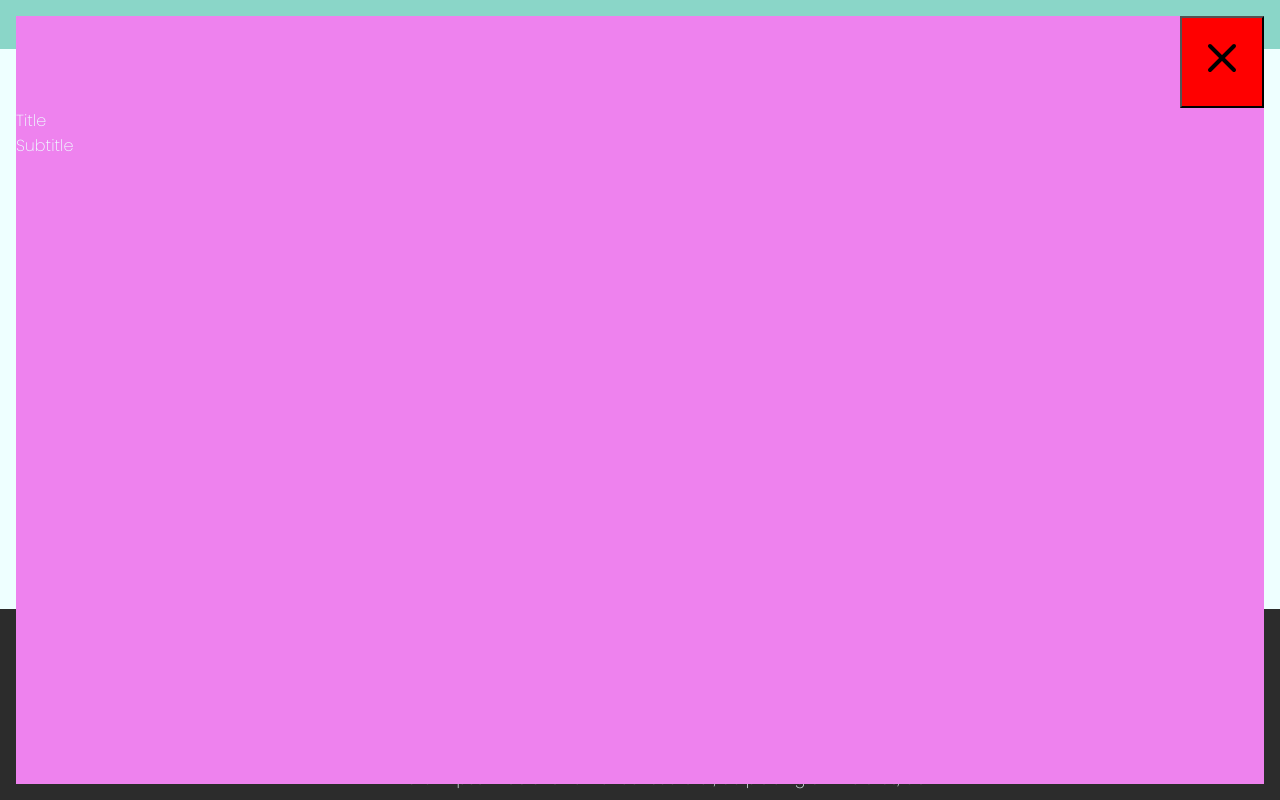
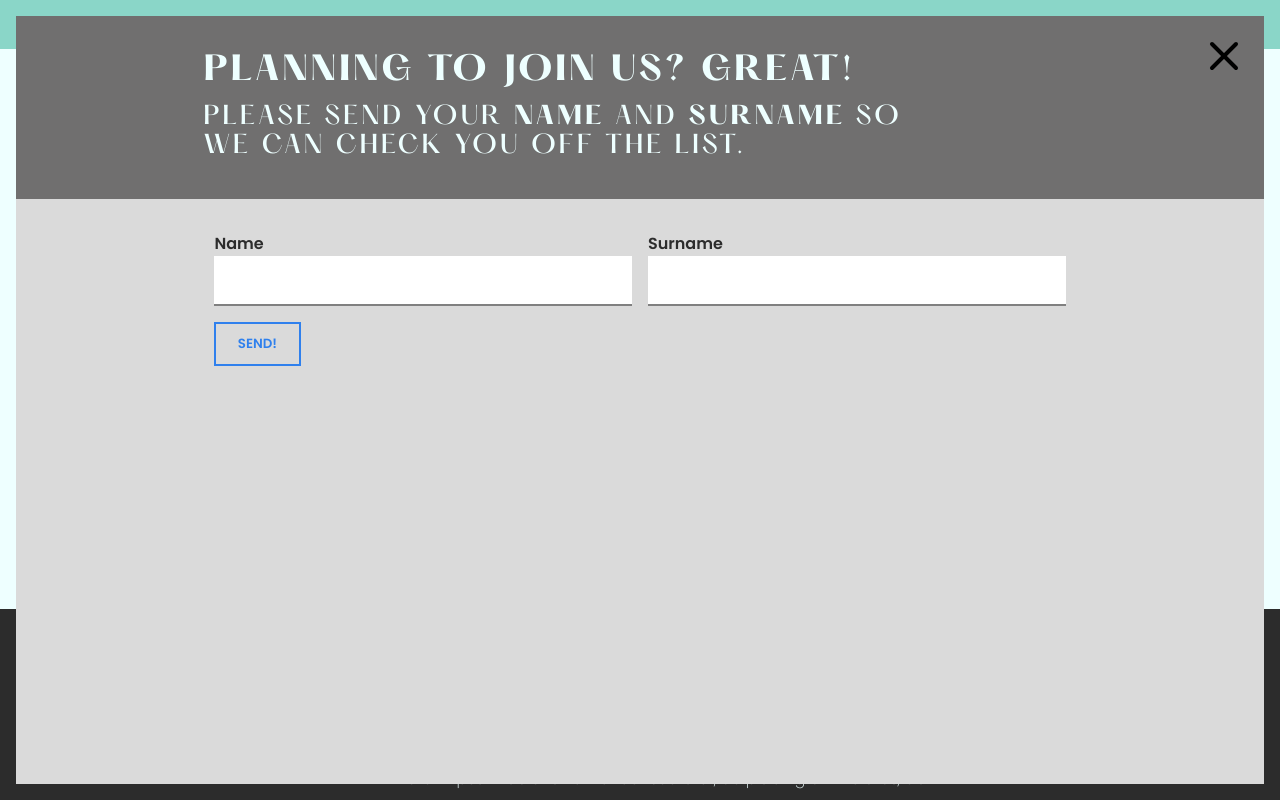
Before and after one commit to jamesgrubb/weddingnineteen, a Next.js app: page / in a window 1280 px wide. Both pictures are taken after a click on the button "ACCEPT". Shown: the part 751-1551 px from the top of the page. Built offline with nearby package versions, Linux system fonts and the light colour scheme.

Commit message:
Accept form

```diff
--- a/components/Accepted/index.js
+++ b/components/Accepted/index.js
@@ -1,8 +1,62 @@
+import styles from '/styles/accept.module.scss';
+
 const Accepted = () => {
+	const handleFormSubmit = (e) => {
+		console.log(e);
+	};
+
 	return (
-		<div className='modal__content'>
-			<p className='modal__title'>Title</p>
-			<div className={'modal__subtitle'}>Subtitle</div>
+		<div className={styles.content}>
+			<div className={styles.content__text}>
+				<div className={styles.content__title}>
+					<h1>Planning to join us? Great!</h1>
+				</div>
+				<div className={styles.content__subtitle}>
+					<h2>
+						Please send your <strong>Name</strong> and{' '}
+						<strong>Surname</strong> so we can check you off the
+						list.{' '}
+					</h2>
+				</div>
+			</div>
+			<form
+				autocomplete='on'
+				onSubmit={handleFormSubmit}
+				className={styles.content__form}>
+				<div className={styles.content__formItems}>
+					<div className={styles.content__formItem}>
+						<label className={styles.label} for='name'>
+							Name
+						</label>
+						<input
+							autocomplete='given-name'
+							required
+							className={styles.input}
+							type='text'
+							name='name'
+							id='name'
+						/>
+					</div>
+					<div className={styles.content__formItem}>
+						<label className={styles.label} for='surname'>
+							Surname
+						</label>
+						<input
+							className={styles.input}
+							required
+							aria-required
+							autocomplete='family-name'
+							aria-required
+							type='text'
+							name='surname'
+							id='surname'
+						/>
+					</div>
+				</div>
+				<div className={styles.content__formBtn}>
+					<button className='btn btn--primary'>Send!</button>
+				</div>
+			</form>
 		</div>
 	);
 };
--- a/pages/_document.js
+++ b/pages/_document.js
@@ -1,10 +1,10 @@
 import Document, { Html, Head, Main, NextScript } from 'next/document';
 
 class MainDocument extends Document {
-	static async getInitialProps(ctx) {
-		const initialProps = await Document.getInitialProps(ctx);
-		return { ...initialProps };
-	}
+	// static async getInitialProps(ctx) {
+	// 	const initialProps = await Document.getInitialProps(ctx);
+	// 	return { ...initialProps };
+	// }
 
 	render() {
 		return (
--- a/styles/_modal.scss
+++ b/styles/_modal.scss
@@ -2,15 +2,19 @@
 	position: fixed;
 	z-index: 1000;
 	inset: 1rem;
-	background-color: violet;
+	background-color: var(--color-brand-light);
 	display: flex;
 	flex-direction: column;
 	&__header {
+		position: absolute;
+		z-index: 1;
 		width: 100%;
 		display: flex;
 		justify-content: flex-end;
 	}
 	&__btn {
-		background-color: red;
+		background-color: transparent;
+		appearance: none;
+		border: none;
 	}
 }
--- /dev/null
+++ b/styles/accept.module.scss
@@ -0,0 +1,162 @@
+@import 'theme';
+.content {
+	overflow-y: auto;
+	background-color: var(--color-gray-light);
+	display: flex;
+	// min-height: 100%;
+	flex-direction: column;
+	align-items: center;
+	--min-height: auto;
+	--display: flex;
+	--padding-block: 2rem;
+	--padding-inline: 0.2rem;
+	--line-height: 1.2;
+	--direction: column;
+	--font-weight: normal;
+	--width: 95%;
+	@media (min-width: 50ch) {
+		--min-height: 40%;
+		--width: 70%;
+		--padding-block: 2rem;
+		--padding-inline: 1rem;
+		--justify-content: center;
+	}
+	&:before {
+		content: '';
+		display: block;
+		position: fixed;
+		inset: 0rem;
+		background-color: #000;
+		top: calc(var(--inset) * -1);
+		left: calc(var(--inset) * -1);
+		opacity: 0.8;
+		z-index: -1;
+	}
+	&__text {
+		padding-block: 4rem;
+		background-color: map-get($colors, gray);
+		display: var(--display);
+		flex-direction: var(--direction, column);
+		gap: 0.8rem;
+		min-height: var(--min-height, auto);
+		height: auto;
+		justify-content: center;
+		align-items: flex-start;
+		width: 100%;
+	}
+	&__title {
+		margin: 0 auto;
+		width: var(--width);
+		line-height: var(--line-height);
+		font-weight: var(--font-weight, normal);
+		font-size: 2rem;
+		text-transform: uppercase;
+		& h1 {
+			max-width: 50ch;
+			font-size: inherit;
+			line-height: inherit;
+		}
+	}
+	&__subtitle {
+		margin: 0 auto;
+		width: var(--width);
+		& h2 {
+			max-width: 35ch;
+			font-weight: var(--font-weight, normal);
+			font-size: 1.5rem;
+		}
+	}
+
+	&__form {
+		padding: var(--padding-block) var(--padding-inline);
+		background: var(--color-gray-light);
+		height: 100%;
+		width: 100%;
+		display: flex;
+		gap: 1rem;
+		flex-direction: column;
+		--direction: column;
+		@media (min-width: 90ch) {
+			--direction: row;
+		}
+	}
+	&__formItems {
+		width: var(--width);
+		margin: 0 auto;
+		display: flex;
+		flex-wrap: wrap;
+		flex-direction: var(--direction);
+		gap: 1rem;
+	}
+	&__formItem {
+		display: flex;
+		flex-direction: column;
+		flex: 1;
+		flex-wrap: wrap;
+	}
+	&__formBtn {
+		width: var(--width);
+		margin: 0 auto;
+		display: flex;
+	}
+}
+
+.serif {
+	font-family: 'Playfair Display', serif;
+}
+.sans {
+	font-family: 'Poppins', sans-serif;
+	font-weight: 300;
+}
+
+.label {
+	font-size: inherit;
+	color: map-get($colors, gray-dark);
+	font-weight: 700;
+}
+
+.input[type='text'] {
+	padding-inline: 0.4rem;
+	padding-block: 0.6rem;
+	font-family: inherit;
+	line-height: 1;
+	color: inherit;
+	appearance: none;
+	border: none;
+	border-bottom: 2px solid gray;
+	max-width: 100%;
+	color: map-get($colors, gray-dark);
+	font-weight: 700;
+	font-size: 1.2rem;
+
+	&:focus {
+		outline: 2px solid var(--color-focus);
+		border-bottom: none;
+	}
+}
+
+.btn {
+	// appearance: none;
+	min-height: 44px;
+	border: none;
+	min-width: 10ch;
+	text-transform: uppercase;
+	font-family: var(--sans);
+	font-weight: bold;
+	color: var(--color-white);
+	background-color: var(--color-primary);
+	&:hover {
+		background: var(--color-hover);
+	}
+	&:focus {
+		outline: 2px solid var(--color-focus);
+	}
+	&--primary {
+		background-color: transparent;
+		border: 2px solid var(--color-primary);
+		color: var(--color-primary);
+		&:hover {
+			color: var(--color-white);
+		}
+	}
+}
```
